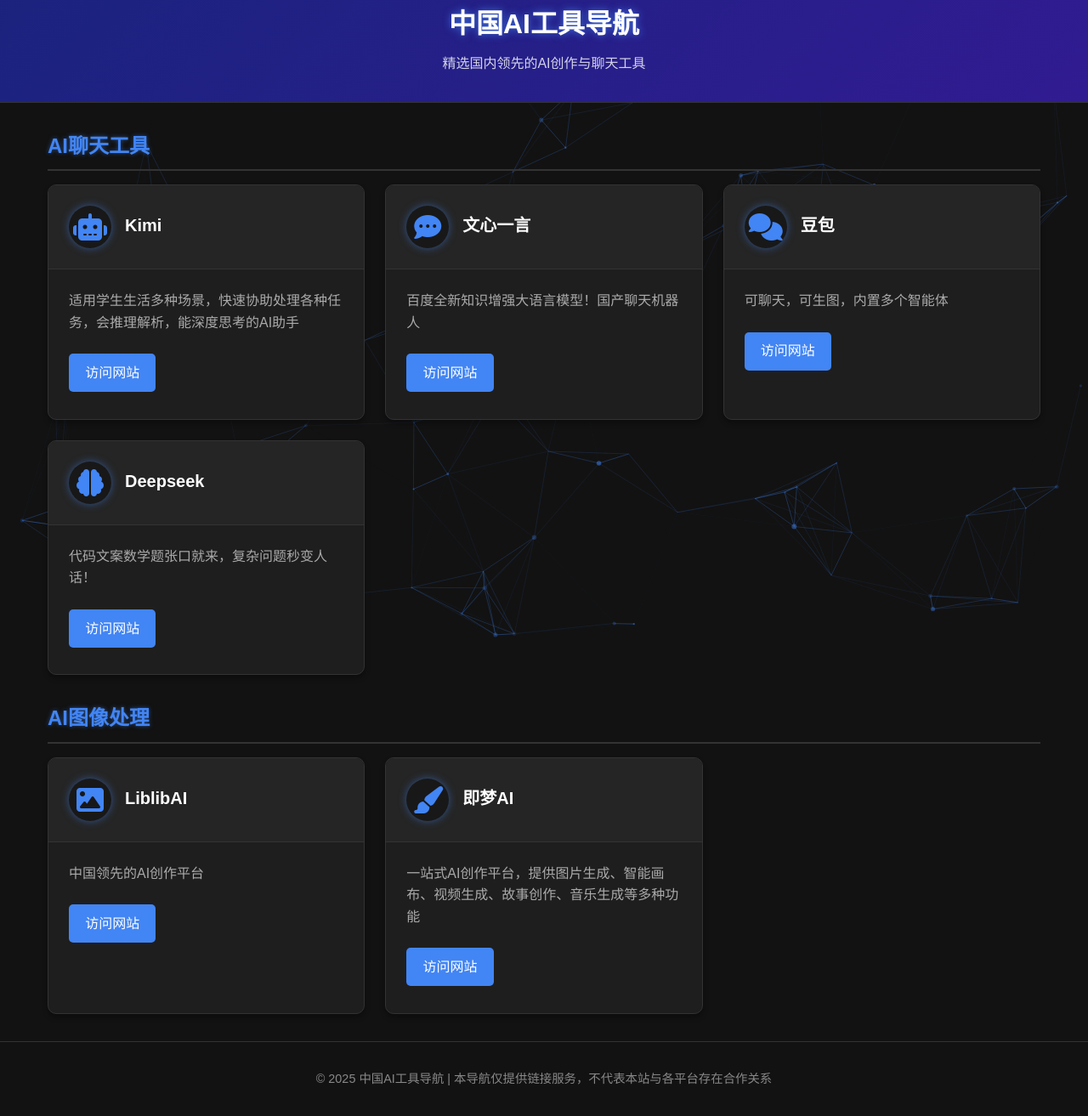
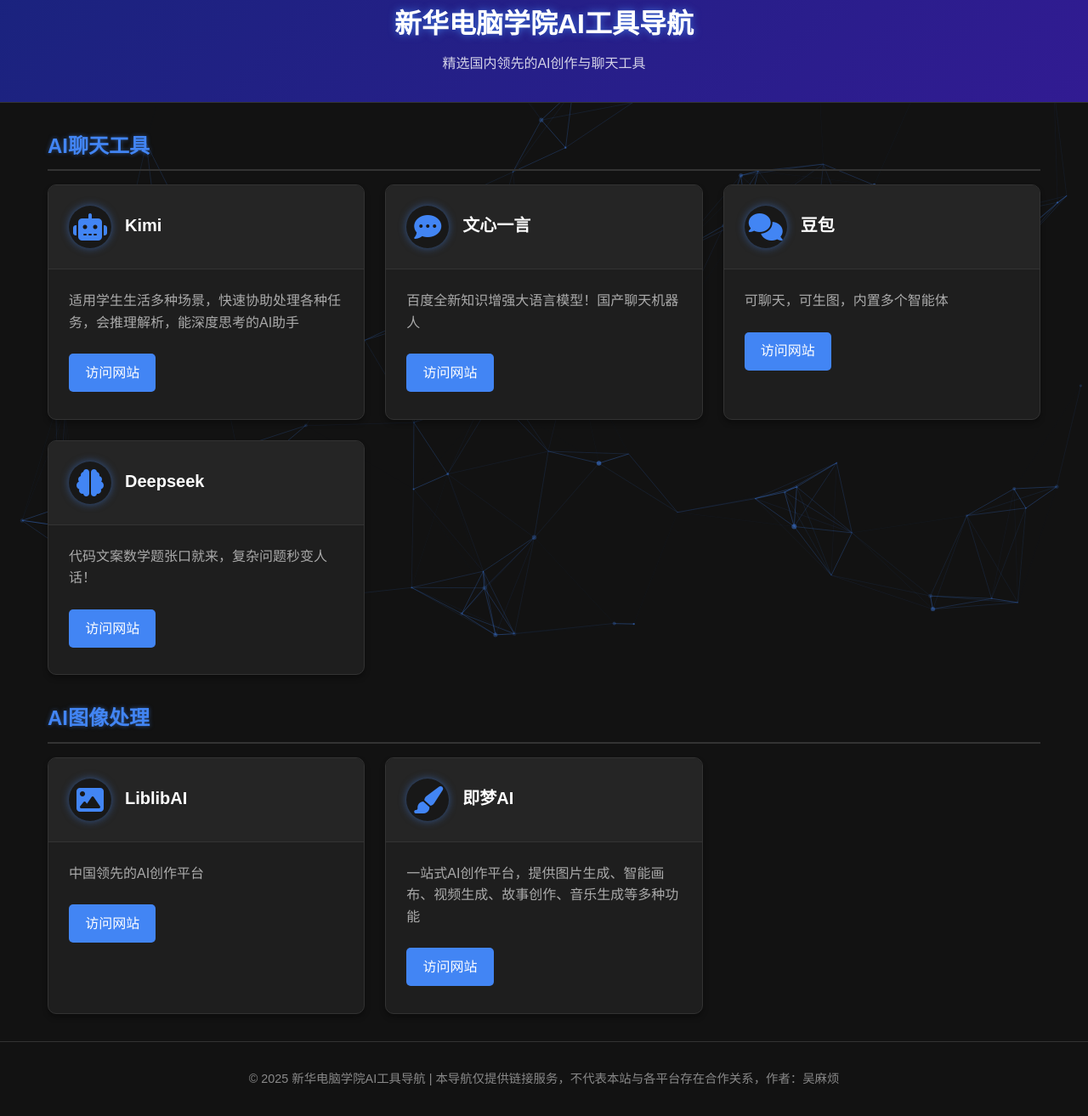
Before and after one commit to wuwanli888/xinhuadh.it.com, a plain HTML site: page index.html in a window 1280 px wide. Shown: the part 29-1342 px from the top of the page at 85% size. Drawn offline with nearby package versions, Linux system fonts and the light colour scheme.

Commit message:
index.html

```diff
--- a/index.html
+++ b/index.html
@@ -3,7 +3,7 @@
 <head>
     <meta charset="UTF-8">
     <meta name="viewport" content="width=device-width, initial-scale=1.0">
-    <title>中国AI工具导航</title>
+    <title>新华电脑学院AI工具导航</title>
     <!-- 添加Font Awesome图标库 -->
     <link rel="stylesheet" href="https://cdnjs.cloudflare.com/ajax/libs/font-awesome/6.5.1/css/all.min.css">
     <style>
@@ -223,7 +223,7 @@
     <div id="particles-js"></div>
 
     <header>
-        <h1>中国AI工具导航</h1>
+        <h1>新华电脑学院AI工具导航</h1>
         <p class="subtitle">精选国内领先的AI创作与聊天工具</p>
     </header>
 
@@ -318,7 +318,7 @@
     </div>
 
     <footer>
-        <p>© 2025 中国AI工具导航 | 本导航仅提供链接服务，不代表本站与各平台存在合作关系</p>
+        <p>© 2025 新华电脑学院AI工具导航 | 本导航仅提供链接服务，不代表本站与各平台存在合作关系，作者：吴麻烦</p>
     </footer>
 
     <!-- 粒子效果JS库 -->
```
